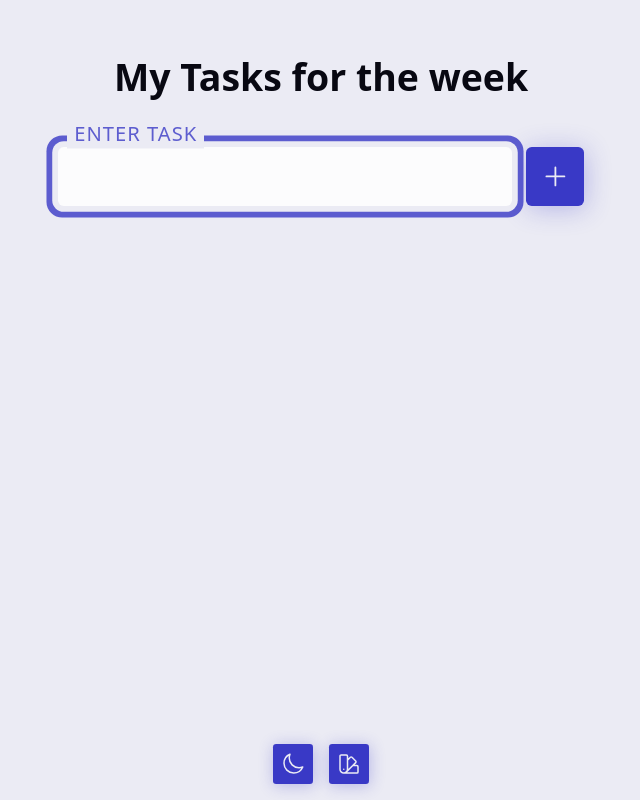
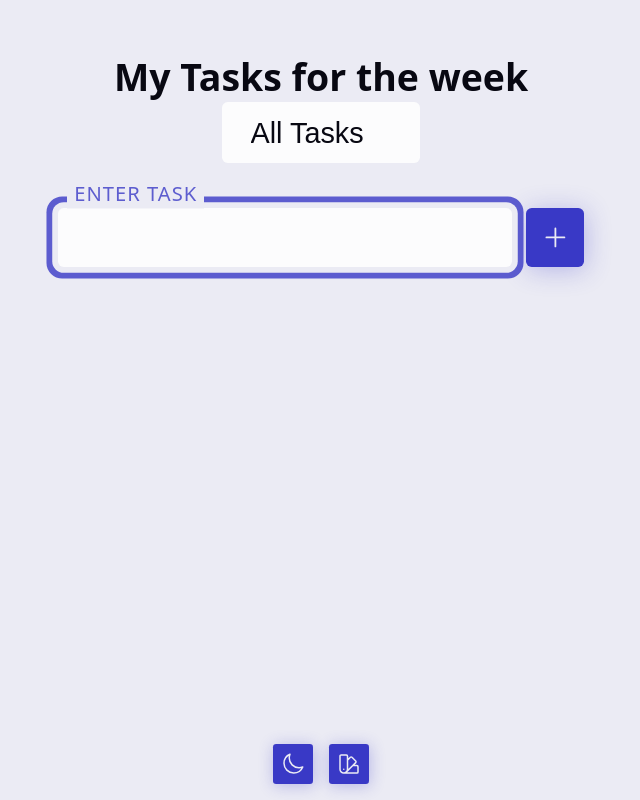
Before and after one commit to Byakuya91/Advanced-To-Do-List, a React (Vite) app in the folder Advanced-To-Do/: page / in a window 1280 px wide. Shown: the whole page, without its empty margins (319-959 px from the left). Built offline with nearby package versions, Linux system fonts and the light colour scheme.

Commit message:
I've successfully added a filtered drop down and custom CSS styles to it. I will be adding a searchBar below in order to search Tasks based on keywords and phrases and based on the drop down filter itself.

```diff
--- a/Advanced-To-Do/src/App.jsx
+++ b/Advanced-To-Do/src/App.jsx
@@ -55,6 +55,13 @@ function App() {
   //  ! Other crucial pieces of state
   const [previousFocusElement, setPreviousFocusElement] = useState(null);
 
+  // ? filtered tasks
+  const [filter, setFilter] = useState("all");
+
+  // ! Handler/ CRUD functions
+
+  console.log("Tasks before filter", tasks);
+
   // Function to add a Task
   const addTask = (task) => {
     // grabbing the task value and add it to tasks
@@ -101,10 +108,29 @@ function App() {
     setPreviousFocusElement(document.activeElement);
   };
 
+  // ? state to handled filtered tasks
+  const filteredTasks = tasks.filter((task) => {
+    // ? conditional logic for the drop down
+    return filter === "completed"
+      ? task.checked
+      : filter === "incomplete"
+      ? !task.checked
+      : true;
+  });
+
   return (
     <div className="container">
       <header>
         <h1>My Tasks for the week</h1>
+        <select
+          className="select-custom"
+          onChange={(e) => setFilter(e.target.value)}
+          value={filter}
+        >
+          <option value="all">All Tasks</option>
+          <option value="completed">Completed </option>
+          <option value="incomplete">Incomplete</option>
+        </select>
       </header>
       {isEditing && (
         <EditForm
@@ -116,7 +142,7 @@ function App() {
       <CustomForm addTask={addTask} />
       {tasks && (
         <TaskList
-          tasks={tasks}
+          tasks={filteredTasks}
           deleteTask={deleteTask}
           toggleTask={toggleTask}
           enterEditMode={enterEditMode}
--- a/Advanced-To-Do/src/index.css
+++ b/Advanced-To-Do/src/index.css
@@ -44,7 +44,6 @@ label {
 }
 
 @media (prefers-color-scheme: dark) {
-
   /* * GLOBAL CSS VARIABLES */
   :root {
     --bg: var(--bg--dark);
@@ -57,7 +56,6 @@ label {
 }
 
 @media (prefers-color-scheme: light) {
-
   /* * GLOBAL CSS VARIABLES */
   :root {
     --bg: var(--bg--light);
@@ -228,8 +226,8 @@ hr {
 }
 
 /* * moves Input label up */
-.input:focus~.label,
-.input:not(:placeholder-shown)~.label {
+.input:focus ~ .label,
+.input:not(:placeholder-shown) ~ .label {
   transform: translate3d(0, -3em, 0);
   background-color: hsl(var(--bg));
   color: hsl(var(--accent) / 0.8);
@@ -258,3 +256,16 @@ hr {
   border: 0.1em solid hsl(var(--accent) / 0.3);
   box-shadow: 0 -1em 3em hsl(var(--muted)), 0 1em 3em hsl(var(--accent) / 0.2);
 }
+
+/* Add styles for the select element */
+.select-custom {
+  appearance: none;
+  background-color: hsl(var(--muted));
+  border: none;
+  padding: 0.5em 1em;
+  border-radius: var(--_radius);
+  font-size: var(--_size);
+  color: hsl(var(--txt));
+  cursor: pointer;
+  transition: background-color var(--_tspeed_fast) var(--_ttype_squish);
+}
```
